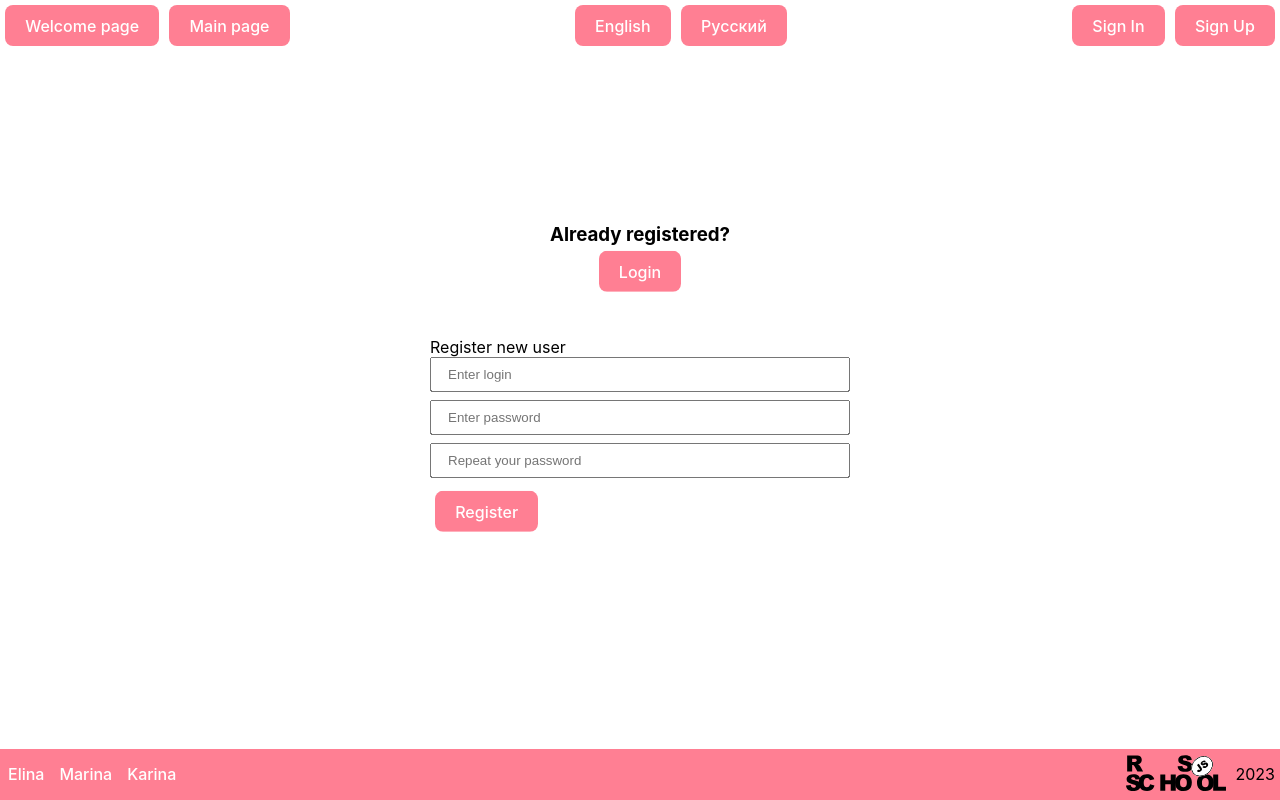
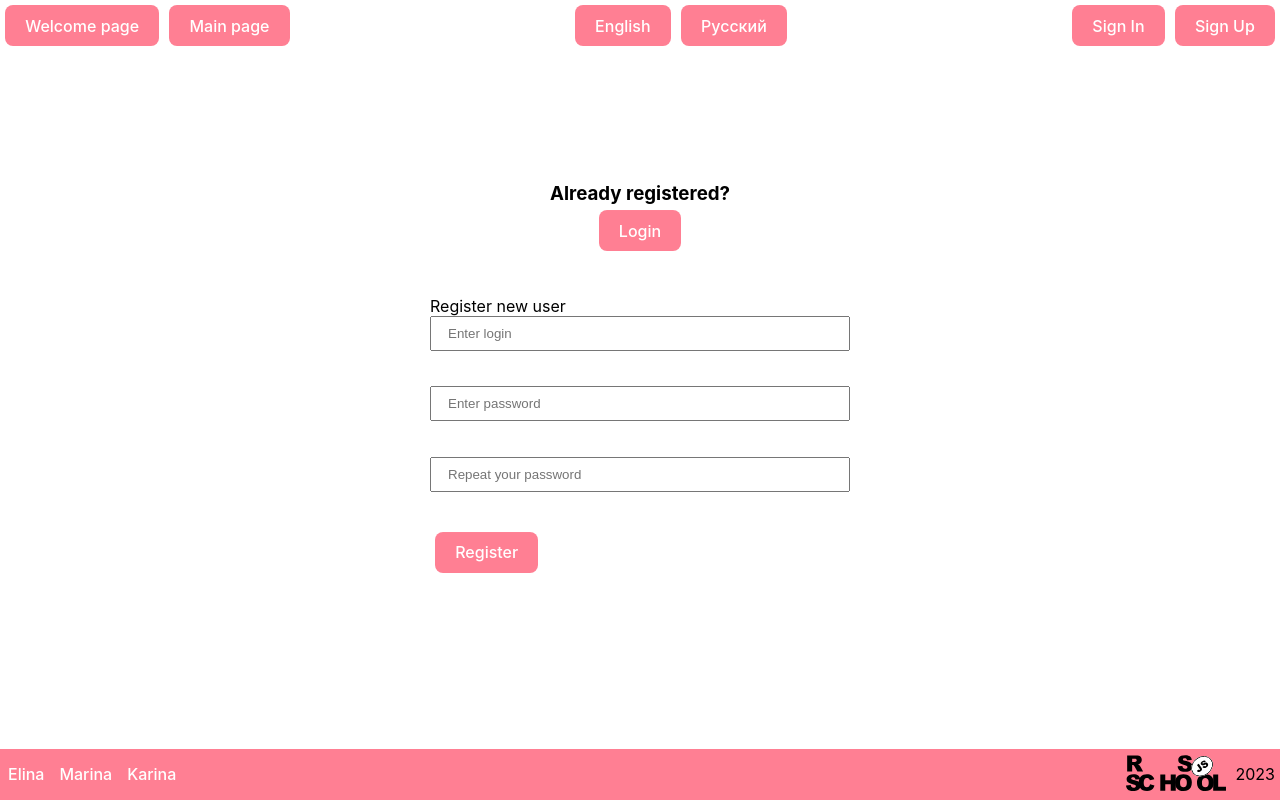
Before and after one commit to KarinaBertosh/graphiql-app, a React (Vite) app in the folder react-ts/: page /auth in a window 1280 px wide. Built offline with nearby package versions, Linux system fonts and the light colour scheme; no server answers.

Commit message:
fix: regerxp, error styles

```diff
--- a/react-ts/src/components/AuthForm.tsx
+++ b/react-ts/src/components/AuthForm.tsx
@@ -57,7 +57,9 @@ export const AuthForm = ({
         value={authData.email}
         onChange={handleChange}
       />
+      <div className="error-wrapper">
         {errors.login && <ErrorMessage error={String(errors.login.message)} />}
+      </div>
       <input
         type="password"
         id="password"
@@ -65,29 +67,22 @@ export const AuthForm = ({
         placeholder="Enter password"
         {...register("password", {
           required: "required",
-          minLength: {
-            value: 8,
-            message: "min length is 8",
-          },
-          maxLength: {
-            value: 12,
-            message: "max length is 12",
-          },
           validate: {
-            hasSpecialChar: (value = '') =>
-            /[-’/`~!#*$@_%+=.,^&(){}[\]|;:”<>?\\]/g.test(value) || "Must have at least one special char",
-            hasNumber: (value = '')  =>
-              /[0-9]/.test(value) || "Must have at least one number",
-            hasLetter: (value = '')  =>
-              /[A-Za-z]/.test(value) || "Must have at least one letter",
+            allRules: (value = "") =>
+              /^(?=.*?[A-Za-z])(?=.*?[0-9])(?=.*?[#?!@$%^&*-]).{8,}$/.test(
+                value
+              ) ||
+              "Minimum eight characters, at least one letter, one number and one special character",
           },
         })}
         aria-invalid={errors.password ? "true" : "false"}
         onChange={handleChange}
       />
+      <div className="error-wrapper">
         {errors.password && (
           <ErrorMessage error={String(errors.password.message)} />
         )}
+      </div>
       {!ifLoginExist && (
         <input
           type="password"
@@ -106,9 +101,11 @@ export const AuthForm = ({
           onChange={handleChange}
         />
       )}
+      <div className="error-wrapper">
         {errors.passwordRepeat && (
           <ErrorMessage error={String(errors.passwordRepeat.message)} />
         )}
+      </div>
       {error && <ErrorMessage error={error} />}
 
       <button
--- a/react-ts/src/components/style.scss
+++ b/react-ts/src/components/style.scss
@@ -32,7 +32,14 @@
   width: 100px;
 }
 
+.error-wrapper {
+  height: 2.2rem;
+}
+
 .error-message {
+  display: flex;
+  justify-content: flex-start;
   color: #ff7f93;
-  text-align: center;
+  // text-align: center;
+  font-size: 0.8rem;
 }
--- a/react-ts/src/pages/style.scss
+++ b/react-ts/src/pages/style.scss
@@ -158,5 +158,5 @@ textarea {
   padding-left: 1rem;
   padding-right: 1rem;
   width: 100%;
-  margin-bottom: 0.5rem;
+  // margin-bottom: 0.5rem;
 }
```
Lines whose indentation alone changed are shown as unchanged.
